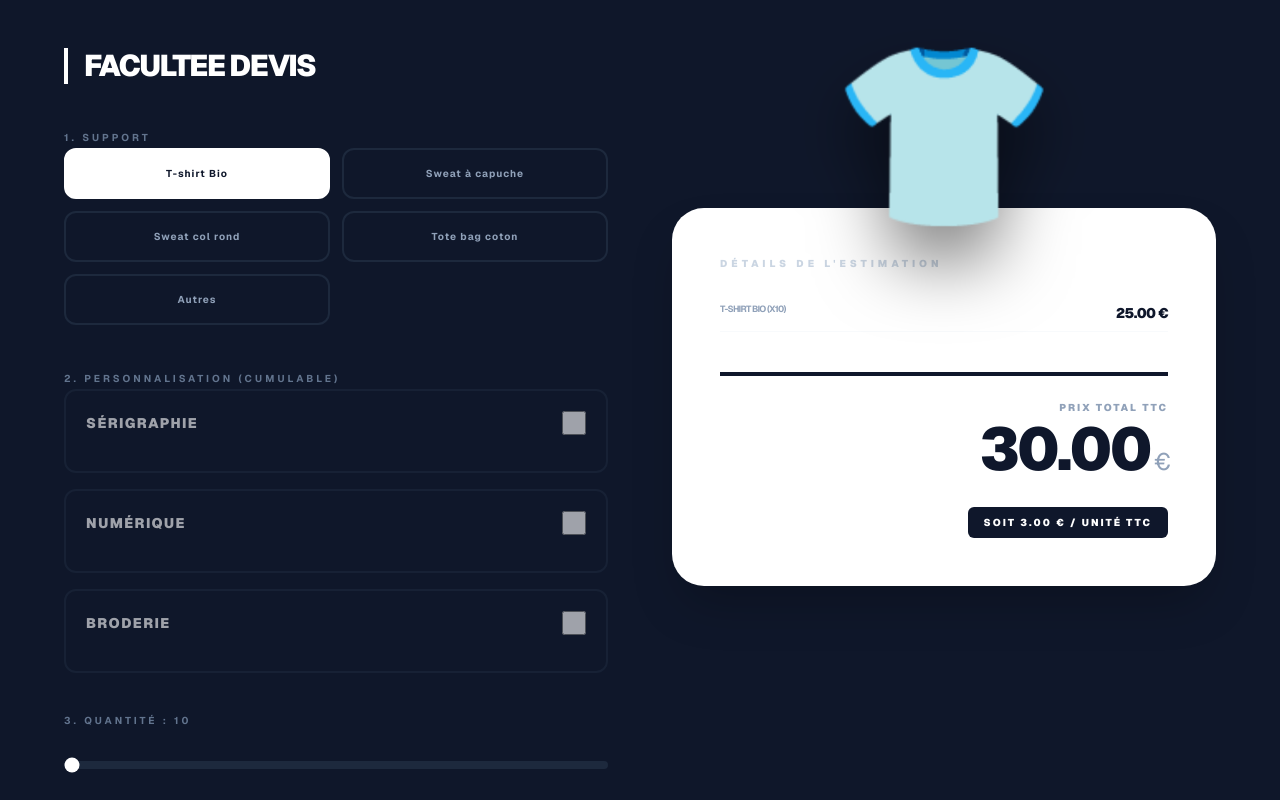
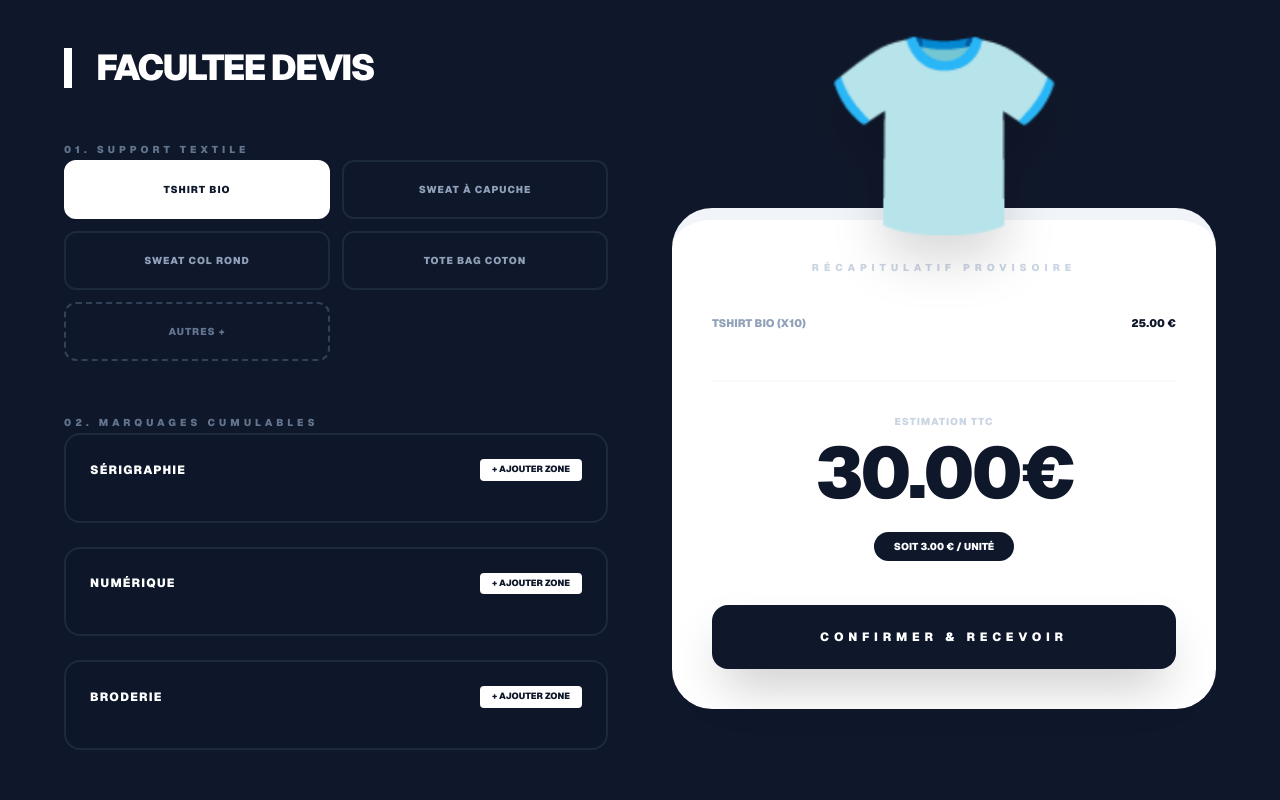
Before and after one commit to appsansnom75/monsitefacultee, a Next.js app: page /devis in a window 1280 px wide. Shown: the top 800 px of the page. Built offline with nearby package versions, Linux system fonts and the light colour scheme.

Commit message:
style finall

```diff
--- a/src/app/devis/page.tsx
+++ b/src/app/devis/page.tsx
@@ -1,13 +1,12 @@
 'use client';
-import React, { useState, useRef } from 'react';
+import React, { useState, useEffect } from 'react';
 
 // --- DONNÉES DE PRIX ---
 const PRODUITS = [
-  { id: 'tshirt', nom: 'T-shirt Bio', prixBase: 2.50, img: '👕' },
-  { id: 'hoodie', nom: 'Sweat à capuche', prixBase: 7.47, img: '🧥' },
-  { id: 'sweat', nom: 'Sweat col rond', prixBase: 5.50, img: '👕' },
-  { id: 'totebag', nom: 'Tote bag coton', prixBase: 1.00, img: '👜' },
-  { id: 'autres', nom: 'Autres', prixBase: 0, img: '📦' },
+  { id: 'TSHIRT', nom: 'TSHIRT BIO', prixBase: 2.50, img: '👕' },
+  { id: 'HOODIE', nom: 'SWEAT À CAPUCHE', prixBase: 7.47, img: '🧥' },
+  { id: 'SWEAT', nom: 'SWEAT COL ROND', prixBase: 5.50, img: '👕' },
+  { id: 'TOTEBAG', nom: 'TOTE BAG COTON', prixBase: 1.00, img: '👜' },
 ];
 
 const FORFAITS_SERIGRAPHIE = [
@@ -24,183 +23,185 @@ const FORFAITS_TRANSFERT = [
 ];
 
 const FORFAITS_BRODERIE = [
-  { qte: 10, emplacements: [69.2, 154.3, 165.8] },
+  { qte: 10, emplacements: [69.2, 154.3, 165.8] }, // Coeur, Central, Dos
   { qte: 20, emplacements: [98.4, 268.6, 291.6] },
   { qte: 50, emplacements: [156.50, 603, 659.5] },
   { qte: 100, emplacements: [241, 1110, 1217] },
   { qte: 200, emplacements: [442, 2180, 2394] },
 ];
 
-const EMPLACEMENTS = ['Cœur', 'Central', 'Dos', 'Manche'];
+const EMPLACEMENTS = ['COEUR', 'CENTRAL', 'DOS', 'MANCHE'];
 
 export default function ConfigurateurFacultee() {
   const [produitId, setProduitId] = useState(PRODUITS[0].id);
   const [quantite, setQuantite] = useState(10);
-  const contactRef = useRef<HTMLDivElement>(null); // Pour la redirection
+  const [showPopup, setShowPopup] = useState(false);
 
-  const [hasSerigraphie, setHasSerigraphie] = useState(false);
-  const [nbCouleursSeri, setNbCouleursSeri] = useState(0);
-  const [placeSeri, setPlaceSeri] = useState('Cœur');
-
-  const [hasNumerique, setHasNumerique] = useState(false);
-  const [placeNum, setPlaceNum] = useState('Cœur');
-
-  const [hasBroderie, setHasBroderie] = useState(false);
-  const [placeBroderieIdx, setPlaceBroderieIdx] = useState(0);
+  // Sélections multiples pour Sérigraphie
+  const [seriChoices, setSeriChoices] = useState<{place: string, colors: number}[]>([]);
+  // Sélections multiples pour Numérique
+  const [numChoices, setNumChoices] = useState<string[]>([]);
+  // Sélections multiples pour Broderie (on stocke l'index du type : 0=coeur, 1=central, 2=dos)
+  const [broderieChoices, setBroderieChoices] = useState<number[]>([]);
 
   const produit = PRODUITS.find(p => p.id === produitId) || PRODUITS[0];
 
-  // Gestion du clic sur "Autres"
-  const handleSelectProduit = (id: string) => {
-    if (id === 'autres') {
-      contactRef.current?.scrollIntoView({ behavior: 'smooth' });
-    } else {
-      setProduitId(id);
-    }
-  };
+  // Fonctions de calcul
+  const getPalier = (arr: any[]) => [...arr].reverse().find(f => quantite >= f.qte) || arr[0];
 
-  const palierIdx = (arr: any[]) => [...arr].reverse().find(f => quantite >= f.qte) || arr[0];
+  const totalSerigraphie = seriChoices.reduce((acc, curr) => acc + getPalier(FORFAITS_SERIGRAPHIE).couleurs[curr.colors], 0);
+  const totalNumerique = numChoices.length * getPalier(FORFAITS_TRANSFERT).prix;
+  const totalBroderie = broderieChoices.reduce((acc, curr) => acc + getPalier(FORFAITS_BRODERIE).emplacements[curr], 0);
 
-  const prixSerigraphie = hasSerigraphie ? palierIdx(FORFAITS_SERIGRAPHIE).couleurs[nbCouleursSeri] : 0;
-  const prixNumerique = hasNumerique ? palierIdx(FORFAITS_TRANSFERT).prix : 0;
-  const prixBroderie = hasBroderie ? palierIdx(FORFAITS_BRODERIE).emplacements[placeBroderieIdx] : 0;
-
-  const totalHT = (produit.prixBase * quantite) + prixSerigraphie + prixNumerique + prixBroderie;
+  const totalHT = (produit.prixBase * quantite) + totalSerigraphie + totalNumerique + totalBroderie;
   const tva = totalHT * 0.20;
   const totalTTC = totalHT + tva;
   const prixUnitaireTTC = totalTTC / quantite;
 
   return (
-    <div className="min-h-screen bg-[#0f172a] text-white p-6 md:p-12 font-sans pb-32 text-slate-100">
+    <div className="min-h-screen bg-[#0f172a] text-white p-6 md:p-12 font-sans pb-32">
       <div className="max-w-6xl mx-auto grid md:grid-cols-2 gap-16 items-start mb-20">
 
-        {/* COLONNE GAUCHE */}
-        <div className="space-y-10">
-          <h1 className="text-3xl font-black tracking-tighter uppercase border-l-4 border-white pl-4 non-italic">FACULTEE DEVIS</h1>
+        {/* GAUCHE : CONFIGURATION */}
+        <div className="space-y-12">
+          <h1 className="text-4xl font-black tracking-tighter uppercase border-l-8 border-white pl-6">FACULTEE DEVIS</h1>
 
+          {/* SUPPORTS */}
           <div className="space-y-4">
-            <label className="text-[10px] uppercase tracking-[0.3em] text-slate-500 font-bold">1. Support</label>
-            <div className="grid grid-cols-2 gap-3 font-bold uppercase tracking-widest text-[10px]">
+            <label className="text-[10px] uppercase tracking-[0.4em] text-slate-500 font-black">01. SUPPORT TEXTILE</label>
+            <div className="grid grid-cols-2 gap-3">
               {PRODUITS.map(p => (
-                <button key={p.id} onClick={() => handleSelectProduit(p.id)}
-                  className={`p-4 rounded-xl border-2 transition-all ${produitId === p.id && p.id !== 'autres' ? 'border-white bg-white text-slate-900' : 'border-slate-800 text-slate-400 hover:border-slate-600'}`}>
+                <button key={p.id} onClick={() => setProduitId(p.id)}
+                  className={`p-5 rounded-xl border-2 transition-all font-black text-[10px] tracking-widest ${produitId === p.id ? 'border-white bg-white text-slate-900' : 'border-slate-800 text-slate-400 hover:border-slate-700'}`}>
                   {p.nom}
                 </button>
+              ))}
+              <button onClick={() => setShowPopup(true)} className="p-5 rounded-xl border-2 border-dashed border-slate-700 text-slate-500 font-black text-[10px] tracking-widest hover:border-white hover:text-white transition-all">AUTRES +</button>
+            </div>
+          </div>
+
+          {/* PERSONNALISATION MULTIPLE */}
+          <div className="space-y-6">
+            <label className="text-[10px] uppercase tracking-[0.4em] text-slate-500 font-black">02. MARQUAGES CUMULABLES</label>
+
+            {/* SÉRIGRAPHIE MULTIPLE */}
+            <div className="p-6 rounded-2xl border-2 border-slate-800 bg-slate-900/30">
+              <div className="flex justify-between items-center mb-4">
+                <span className="font-black text-xs tracking-widest uppercase">SÉRIGRAPHIE</span>
+                <button onClick={() => setSeriChoices([...seriChoices, {place: 'COEUR', colors: 0}])} className="bg-white text-slate-900 text-[9px] px-3 py-1 rounded font-black">+ AJOUTER ZONE</button>
+              </div>
+              {seriChoices.map((s, i) => (
+                <div key={i} className="flex gap-2 mt-2">
+                  <select className="flex-1 bg-slate-950 p-2 rounded text-[10px] font-bold border border-slate-800 uppercase" value={s.place} onChange={(e) => {
+                    const newC = [...seriChoices]; newC[i].place = e.target.value; setSeriChoices(newC);
+                  }}>
+                    {EMPLACEMENTS.map(e => <option key={e} value={e}>{e}</option>)}
+                  </select>
+                  <select className="w-24 bg-slate-950 p-2 rounded text-[10px] font-bold border border-slate-800 uppercase" value={s.colors} onChange={(e) => {
+                    const newC = [...seriChoices]; newC[i].colors = Number(e.target.value); setSeriChoices(newC);
+                  }}>
+                    {[1,2,3,4,5,6,7,8].map((n, idx) => <option key={idx} value={idx}>{n} COUL.</option>)}
+                  </select>
+                  <button onClick={() => setSeriChoices(seriChoices.filter((_, idx) => idx !== i))} className="text-red-500 font-bold px-2">✕</button>
+                </div>
+              ))}
+            </div>
+
+            {/* NUMÉRIQUE MULTIPLE */}
+            <div className="p-6 rounded-2xl border-2 border-slate-800 bg-slate-900/30">
+              <div className="flex justify-between items-center mb-4">
+                <span className="font-black text-xs tracking-widest uppercase">NUMÉRIQUE</span>
+                <button onClick={() => setNumChoices([...numChoices, 'COEUR'])} className="bg-white text-slate-900 text-[9px] px-3 py-1 rounded font-black">+ AJOUTER ZONE</button>
+              </div>
+              {numChoices.map((n, i) => (
+                <div key={i} className="flex gap-2 mt-2">
+                  <select className="flex-1 bg-slate-950 p-2 rounded text-[10px] font-bold border border-slate-800 uppercase" value={n} onChange={(e) => {
+                    const newC = [...numChoices]; newC[i] = e.target.value; setNumChoices(newC);
+                  }}>
+                    {EMPLACEMENTS.map(e => <option key={e} value={e}>{e}</option>)}
+                  </select>
+                  <button onClick={() => setNumChoices(numChoices.filter((_, idx) => idx !== i))} className="text-red-500 font-bold px-2">✕</button>
+                </div>
+              ))}
+            </div>
+
+            {/* BRODERIE MULTIPLE */}
+            <div className="p-6 rounded-2xl border-2 border-slate-800 bg-slate-900/30">
+              <div className="flex justify-between items-center mb-4">
+                <span className="font-black text-xs tracking-widest uppercase">BRODERIE</span>
+                <button onClick={() => setBroderieChoices([...broderieChoices, 0])} className="bg-white text-slate-900 text-[9px] px-3 py-1 rounded font-black">+ AJOUTER ZONE</button>
+              </div>
+              {broderieChoices.map((b, i) => (
+                <div key={i} className="flex gap-2 mt-2">
+                  <select className="flex-1 bg-slate-950 p-2 rounded text-[10px] font-bold border border-slate-800 uppercase" value={b} onChange={(e) => {
+                    const newC = [...broderieChoices]; newC[i] = Number(e.target.value); setBroderieChoices(newC);
+                  }}>
+                    <option value={0}>COEUR</option><option value={1}>CENTRAL</option><option value={2}>DOS</option>
+                  </select>
+                  <button onClick={() => setBroderieChoices(broderieChoices.filter((_, idx) => idx !== i))} className="text-red-500 font-bold px-2">✕</button>
+                </div>
               ))}
             </div>
           </div>
 
-          <div className="space-y-4">
-            <label className="text-[10px] uppercase tracking-[0.3em] text-slate-500 font-bold">2. Personnalisation (Cumulable)</label>
-
-            <div className={`p-5 rounded-xl border-2 transition-all mb-4 ${hasSerigraphie ? 'border-white bg-white/5' : 'border-slate-800 opacity-60'}`}>
-              <div className="flex items-center justify-between mb-4">
-                <span className="text-sm font-black uppercase tracking-widest">Sérigraphie</span>
-                <input type="checkbox" checked={hasSerigraphie} onChange={() => setHasSerigraphie(!hasSerigraphie)} className="w-6 h-6 accent-white" />
-              </div>
-              {hasSerigraphie && (
-                <div className="grid grid-cols-2 gap-2">
-                  <select value={nbCouleursSeri} onChange={(e) => setNbCouleursSeri(Number(e.target.value))} className="bg-slate-900 p-3 rounded-lg text-[10px] border border-slate-700 font-bold uppercase outline-none">
-                    {[1,2,3,4,5,6,7,8].map((n, i) => <option key={n} value={i}>{n} Coul.</option>)}
-                  </select>
-                  <select value={placeSeri} onChange={(e) => setPlaceSeri(e.target.value)} className="bg-slate-900 p-3 rounded-lg text-[10px] border border-slate-700 font-bold uppercase outline-none">
-                    {EMPLACEMENTS.map(e => <option key={e} value={e}>{e}</option>)}
-                  </select>
-                </div>
-              )}
-            </div>
-
-            <div className={`p-5 rounded-xl border-2 transition-all mb-4 ${hasNumerique ? 'border-white bg-white/5' : 'border-slate-800 opacity-60'}`}>
-              <div className="flex items-center justify-between mb-4">
-                <span className="text-sm font-black uppercase tracking-widest">Numérique</span>
-                <input type="checkbox" checked={hasNumerique} onChange={() => setHasNumerique(!hasNumerique)} className="w-6 h-6 accent-white" />
-              </div>
-              {hasNumerique && (
-                <select value={placeNum} onChange={(e) => setPlaceNum(e.target.value)} className="w-full bg-slate-900 p-3 rounded-lg text-[10px] border border-slate-700 font-bold uppercase outline-none">
-                  {EMPLACEMENTS.map(e => <option key={e} value={e}>{e}</option>)}
-                </select>
-              )}
-            </div>
-
-            <div className={`p-5 rounded-xl border-2 transition-all ${hasBroderie ? 'border-white bg-white/5' : 'border-slate-800 opacity-60'}`}>
-              <div className="flex items-center justify-between mb-4">
-                <span className="text-sm font-black uppercase tracking-widest">Broderie</span>
-                <input type="checkbox" checked={hasBroderie} onChange={() => setHasBroderie(!hasBroderie)} className="w-6 h-6 accent-white" />
-              </div>
-              {hasBroderie && (
-                <select value={placeBroderieIdx} onChange={(e) => setPlaceBroderieIdx(Number(e.target.value))} className="w-full bg-slate-900 p-3 rounded-lg text-[10px] border border-slate-700 font-bold uppercase outline-none">
-                  {['Cœur', 'Central', 'Dos'].map((n, i) => <option key={n} value={i}>{n}</option>)}
-                </select>
-              )}
-            </div>
-          </div>
-
           <div className="space-y-6">
-            <label className="text-[10px] uppercase tracking-[0.3em] text-slate-500 font-bold block">3. Quantité : {quantite}</label>
-            <input type="range" min="10" max="200" step="10" value={quantite} onChange={(e) => setQuantite(Number(e.target.value))} className="w-full h-2 bg-slate-800 appearance-none accent-white cursor-pointer rounded-full" />
+            <label className="text-[10px] uppercase tracking-[0.4em] text-slate-500 font-black">03. QUANTITÉ : {quantite}</label>
+            <input type="range" min="10" max="200" step="10" value={quantite} onChange={(e) => setQuantite(Number(e.target.value))} className="w-full h-3 bg-slate-800 appearance-none accent-white cursor-pointer rounded-full" />
           </div>
         </div>
 
-        {/* COLONNE DROITE */}
+        {/* DROITE : PRIX & FLOTTANT */}
         <div className="relative pt-20 md:pt-40">
-          <div className="absolute top-0 left-1/2 -translate-x-1/2 -translate-y-12 z-20 pointer-events-none">
-            <div className="text-[120px] md:text-[180px] animate-float drop-shadow-[0_35px_35px_rgba(0,0,0,0.5)] uppercase font-black">
-              {produit.img}
-            </div>
+          <div className="absolute top-0 left-1/2 -translate-x-1/2 -translate-y-16 z-20 pointer-events-none">
+            <div className="text-[130px] md:text-[200px] animate-float drop-shadow-2xl">{produit.img}</div>
           </div>
 
-          <div className="bg-white text-slate-900 p-8 md:p-12 rounded-[2rem] shadow-2xl relative z-10 font-bold">
-            <h2 className="font-black uppercase text-[10px] tracking-[0.4em] text-slate-300 mb-8">Détails de l'estimation</h2>
-            <div className="space-y-4 text-sm mb-10">
-              <div className="flex justify-between border-b border-slate-50 pb-2 uppercase tracking-tighter">
-                <span className="text-slate-400 text-[9px]">{produit.nom} (x{quantite})</span>
-                <span className="font-black text-slate-900">{(produit.prixBase * quantite).toFixed(2)} €</span>
-              </div>
-              {hasSerigraphie && <div className="flex justify-between border-b border-slate-50 pb-2 uppercase tracking-tighter"><span className="text-slate-400 text-[9px]">Sérigraphie - {placeSeri}</span><span className="font-black text-slate-900">+{prixSerigraphie.toFixed(2)} €</span></div>}
-              {hasNumerique && <div className="flex justify-between border-b border-slate-50 pb-2 uppercase tracking-tighter"><span className="text-slate-400 text-[9px]">Numérique - {placeNum}</span><span className="font-black text-slate-900">+{prixNumerique.toFixed(2)} €</span></div>}
-              {hasBroderie && <div className="flex justify-between border-b border-slate-50 pb-2 uppercase tracking-tighter"><span className="text-slate-400 text-[9px]">Broderie - {['Cœur', 'Central', 'Dos'][placeBroderieIdx]}</span><span className="font-black text-slate-900">+{prixBroderie.toFixed(2)} €</span></div>}
+          <div className="bg-white text-slate-900 p-10 rounded-[2.5rem] shadow-3xl relative z-10 border-t-[12px] border-slate-100">
+            <h2 className="font-black uppercase text-[10px] tracking-[0.5em] text-slate-300 mb-10 text-center">RÉCAPITULATIF PROVISOIRE</h2>
+
+            <div className="space-y-4 mb-12">
+               <div className="flex justify-between text-[11px] font-black uppercase"><span className="text-slate-400">{produit.nom} (x{quantite})</span><span>{(produit.prixBase * quantite).toFixed(2)} €</span></div>
+               {totalSerigraphie > 0 && <div className="flex justify-between text-[11px] font-black uppercase"><span className="text-slate-400">TOTAL SÉRIGRAPHIE</span><span>{totalSerigraphie.toFixed(2)} €</span></div>}
+               {totalNumerique > 0 && <div className="flex justify-between text-[11px] font-black uppercase"><span className="text-slate-400">TOTAL NUMÉRIQUE</span><span>{totalNumerique.toFixed(2)} €</span></div>}
+               {totalBroderie > 0 && <div className="flex justify-between text-[11px] font-black uppercase"><span className="text-slate-400">TOTAL BRODERIE</span><span>{totalBroderie.toFixed(2)} €</span></div>}
             </div>
 
-            <div className="space-y-1 text-right border-t-4 border-slate-900 pt-6">
-              <p className="text-[10px] font-black text-slate-400 uppercase tracking-[0.2em]">Prix Total TTC</p>
-              <div className="text-6xl font-black tracking-tighter text-slate-900 leading-none">
-                {totalTTC.toFixed(2)}<span className="text-2xl ml-1 font-normal text-slate-400">€</span>
-              </div>
-              <div className="pt-6">
-                <span className="bg-slate-900 text-white px-4 py-2 text-[10px] font-black uppercase tracking-[0.2em] rounded-md inline-block">
-                  Soit {prixUnitaireTTC.toFixed(2)} € / Unité TTC
-                </span>
-              </div>
+            <div className="text-center space-y-2 border-t-2 border-slate-50 pt-8">
+              <p className="text-[10px] font-black text-slate-300 uppercase tracking-widest">ESTIMATION TTC</p>
+              <div className="text-7xl font-black tracking-tighter text-slate-900">{totalTTC.toFixed(2)}€</div>
+              <div className="pt-4"><span className="bg-slate-900 text-white px-5 py-2 text-[10px] font-black uppercase rounded-full">SOIT {prixUnitaireTTC.toFixed(2)} € / UNITÉ</span></div>
             </div>
-          </div>
-        </div>
-      </div>
 
-      {/* CONTACT (RÉFÉRENCE POUR REDIRECTION) */}
-      <div ref={contactRef} className="max-w-4xl mx-auto bg-gradient-to-br from-slate-800 to-slate-950 p-8 md:p-14 rounded-[3.5rem] border border-slate-800 shadow-3xl text-center md:text-left scroll-mt-20">
-        <div className="grid md:grid-cols-2 gap-12 items-center">
-          <div>
-            <h3 className="text-3xl font-black uppercase tracking-tighter mb-4">Un projet sur-mesure ?</h3>
-            <p className="text-slate-500 text-[10px] leading-relaxed uppercase tracking-[0.2em] font-black">
-              Besoin de quantités plus importantes ou de supports spécifiques ? Laissez vos coordonnées, on s'appelle.
-            </p>
-          </div>
-          <div className="space-y-4">
-            <input type="text" placeholder="MAIL OU TÉLÉPHONE" className="w-full bg-slate-900 border border-slate-800 p-6 rounded-2xl text-[10px] font-black tracking-widest uppercase focus:border-white outline-none transition-all placeholder:text-slate-700" />
-            <button className="w-full bg-white text-slate-900 py-6 rounded-2xl font-black uppercase text-[10px] tracking-[0.3em] hover:bg-slate-200 transition-all active:scale-95 shadow-lg">
-              Envoyer la demande
+            <button onClick={() => setShowPopup(true)} className="w-full mt-12 bg-slate-900 text-white py-6 rounded-2xl font-black uppercase text-xs tracking-[0.4em] hover:bg-slate-800 transition-all hover:scale-[1.03] shadow-2xl">
+              CONFIRMER & RECEVOIR
             </button>
           </div>
         </div>
       </div>
 
+      {/* POPUP MODAL SMOOTH */}
+      {showPopup && (
+        <div className="fixed inset-0 z-[100] flex items-center justify-center p-4">
+          <div className="absolute inset-0 bg-slate-950/90 backdrop-blur-md" onClick={() => setShowPopup(false)}></div>
+          <div className="bg-white text-slate-900 w-full max-w-lg p-10 rounded-[3rem] relative z-10 shadow-2xl animate-in fade-in zoom-in duration-300">
+            <h3 className="text-4xl font-black uppercase tracking-tighter mb-2 leading-none">PARLONS DE VOTRE PROJET.</h3>
+            <p className="text-[10px] font-black text-slate-400 uppercase tracking-widest mb-8">Nous reviendrons vers vous sous 24h.</p>
+
+            <div className="space-y-4">
+              <input type="text" placeholder="MAIL OU TÉLÉPHONE" className="w-full border-2 border-slate-100 p-5 rounded-2xl font-black uppercase text-xs outline-none focus:border-slate-900 transition-all" />
+              <textarea placeholder="VOTRE PROJET EN QUELQUES MOTS (FACULTATIF)" rows={3} className="w-full border-2 border-slate-100 p-5 rounded-2xl font-black uppercase text-xs outline-none focus:border-slate-900 transition-all" />
+              <button className="w-full bg-slate-900 text-white py-6 rounded-2xl font-black uppercase text-xs tracking-[0.3em] hover:invert transition-all">ENVOYER LA DEMANDE</button>
+            </div>
+            <button onClick={() => setShowPopup(false)} className="absolute top-6 right-8 font-black text-slate-300 hover:text-slate-900 transition-all uppercase text-[10px] tracking-widest">FERMER</button>
+          </div>
+        </div>
+      )}
+
       <style dangerouslySetInnerHTML={{ __html: `
-        @keyframes float {
-          0% { transform: translateY(0px) rotate(0deg); }
-          50% { transform: translateY(-30px) rotate(5deg); }
-          100% { transform: translateY(0px) rotate(0deg); }
-        }
+        @keyframes float { 0% { transform: translateY(0px) rotate(0deg); } 50% { transform: translateY(-30px) rotate(5deg); } 100% { transform: translateY(0px) rotate(0deg); } }
         .animate-float { animation: float 6s ease-in-out infinite !important; display: inline-block; }
+        .animate-in { animation: zoomIn 0.3s ease-out; }
+        @keyframes zoomIn { from { opacity: 0; transform: scale(0.95); } to { opacity: 1; transform: scale(1); } }
       `}} />
     </div>
   );
```
